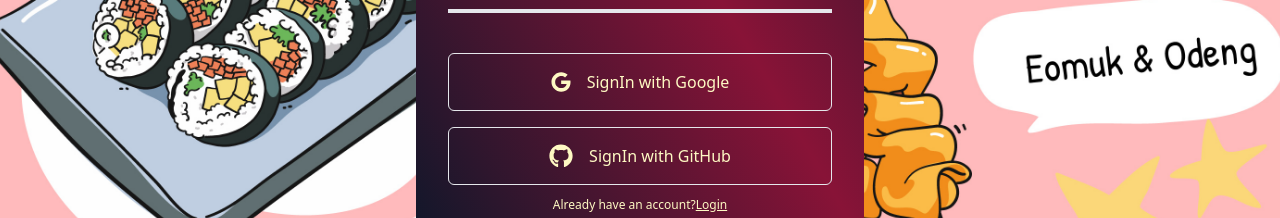
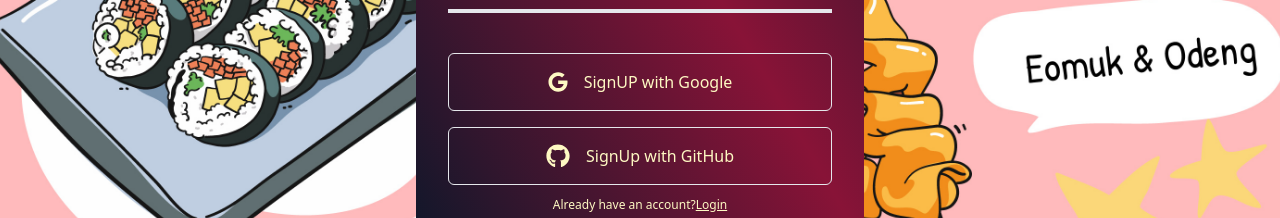
Before and after one commit to khaledheera/nutsaki-restaurant-client, a React (Vite) app: page /register in a window 1280 px wide. Shown: the part 689-907 px from the top of the page. Built offline with nearby package versions, Linux system fonts and the light colour scheme; no server answers.

Commit message:
lazy load done

```diff
--- a/src/Pages/Register/Register.jsx
+++ b/src/Pages/Register/Register.jsx
@@ -182,13 +182,13 @@ const Register = () => {
 						onClick={handleGoogleSignIn}
 						className="flex mt-10 items-center justify-center w-full p-4 space-x-4 border rounded-md focus:ring-2 focus:ring-offset-1 dark:border-gray-400 focus:ring-violet-400 hover:bg-purple-700 duration-500">
 						<FaGoogle className="w-5 h-5 " />
-						<p>SignIn with Google</p>
+						<p>SignUP with Google</p>
 					</button>
 					<button
 						onClick={handleGithubSignIn}
 						className="flex items-center justify-center w-full p-4 space-x-4 border rounded-md focus:ring-2 focus:ring-offset-1 dark:border-gray-400 focus:ring-violet-400 hover:bg-purple-700 duration-500">
 						<FaGithub className="w-6 h-6 " />
-						<p>SignIn with GitHub</p>
+						<p>SignUp with GitHub</p>
 					</button>
 				</div>
 
--- a/src/Pages/ViewRecipes/ViewRecipes.jsx
+++ b/src/Pages/ViewRecipes/ViewRecipes.jsx
@@ -18,10 +18,10 @@ console.log(recipes);
         <div >
 
          <div className="card card-side bg-base-100 shadow-xl">
-         <LazyLoad height={762} width={400} threshold={0.95} onContentVisible={() => {console.log('loaded!')}}>
+         <LazyLoad threshold={0.95} onContentVisible={() => {console.log('loaded!')}}>
          <figure><img src={recipes.chefPicture} alt="Movie"/></figure>
+    </LazyLoad>
 
-    </LazyLoad>
 
   <div className="card-body">
     <h2 className="card-title">{recipes.chefName}</h2>
```
